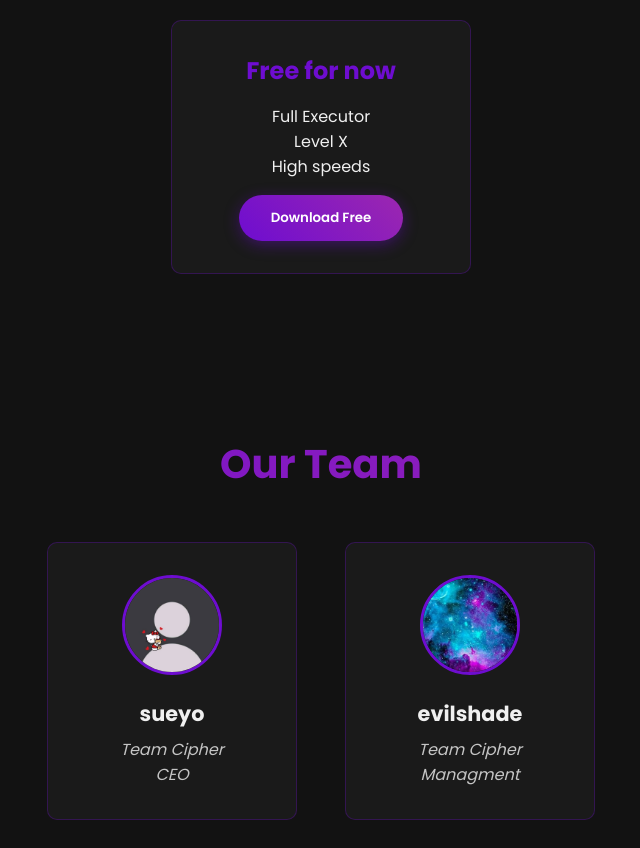
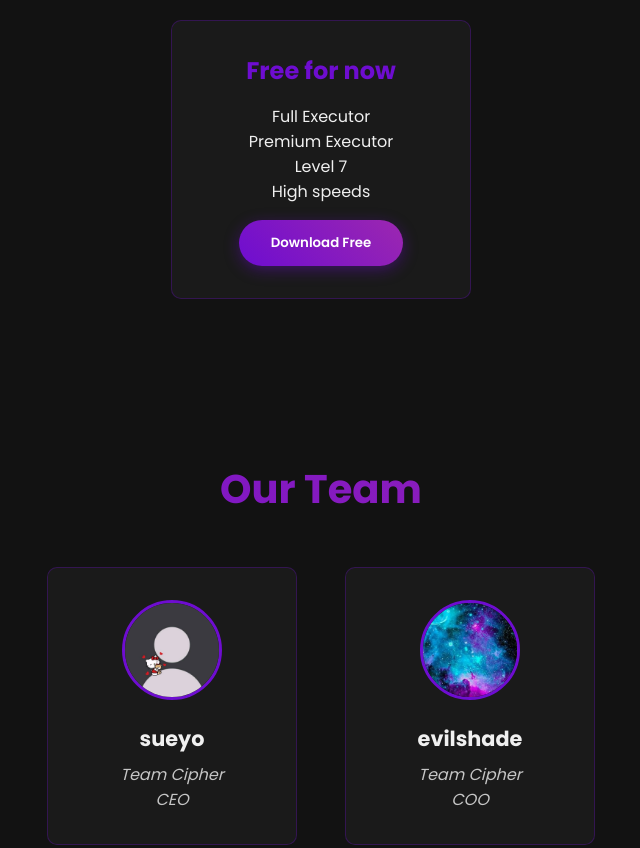
Before and after one commit to DavaApples/DavaApples.github.io, a plain HTML site: page index.html in a window 1280 px wide. Shown: the part 2460-3308 px from the top of the page, without its empty margins (319-959 px from the left). Drawn offline with Linux system fonts and the light colour scheme.

Commit message:
Update index.html

```diff
--- a/index.html
+++ b/index.html
@@ -10,7 +10,7 @@
     <meta property="og:description" content="Cipher is the best Roblox executor you will ever need. It is safe, secure and fast for yours needs.">
     <meta property="og:url" content="https://getcipher.xyz/">
     <meta property="og:type" content="website">
-    <meta property="og:image" content="https://getcipher.xyz/img/favicon.ico">
+    <meta property="og:image" content="https://getcipher.xyz/img/logo.png">
     <link rel="icon" type="image/x-icon" href="img/favicon.ico">
 
 </head>
@@ -128,7 +128,8 @@
             <div class="download-card" data-aos="fade-up" data-aos-delay="200">
                 <h3>Free for now</h3>
                 <p>Full Executor</p>
-                <p>Level X</p>
+                <p>Premium Executor</p>
+                <p>Level 7</p>
                 <p>High speeds</p>
                 <button class="btn free-download-btn" style="margin-top: 1rem;">
                     <span class="btn-text">Download Free</span>
@@ -174,7 +175,7 @@
                 <img src="img/dylan.png" alt="evilshade">
                 <h3>evilshade</h3>
                 <p>Team Cipher</p>
-                <p>Managment</p>
+                <p>COO</p>
             </div>
 <!--             <div class="team-card" data-aos="fade-up" data-aos-delay="200">
                 <img src="img/nade.png" alt="nade">
```
